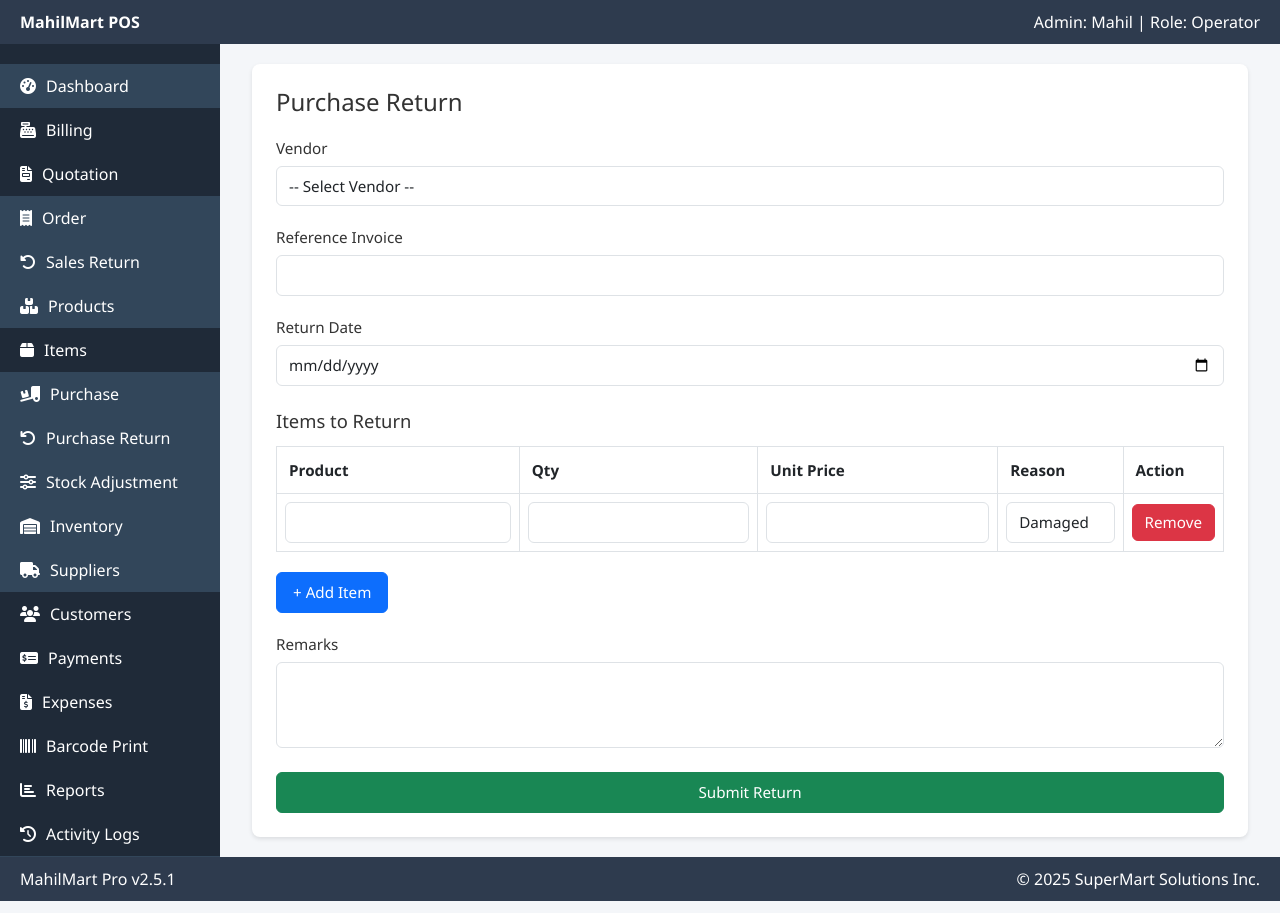
After one commit to mahiltechlabops-bot/mahilmart-pos, a Django app: page /purchase_return/ in a window 1280 px wide. The commit adds this page. Run offline with Django 5.2, Linux system fonts and the light colour scheme.

Commit message:
commited on updated html pages

```diff
--- a/MahilMartPOS_App/templates/base.html
+++ b/MahilMartPOS_App/templates/base.html
@@ -178,11 +178,11 @@
             <li class="nav-item active" data-page="products"><a href="{% url 'products' %}"><i class="fas fa-boxes"></i>Products</a></li>
             <li class="nav-item" data-page="items"><a href="#"><i class="fas fa-box"></i>Items</a></li>
             <li class="nav-item active" data-page="purchase"><a href="{% url 'purchase' %}"><i class="fas fa-truck-loading"></i>Purchase</a></li>
-            <li class="nav-item" data-page="purchase_return"><a href="#"><i class="fas fa-undo"></i>Purchase Return</a></li>
-            <li class="nav-item" data-page="stock_adjustment"><a href="#"><i class="fas fa-sliders-h"></i>Stock Adjustment</a></li>
+            <li class="nav-item active" data-page="purchase_return"><a href="{% url 'purchase_return' %}"><i class="fas fa-undo"></i>Purchase Return</a></li>
+            <li class="nav-item active" data-page="stock_adjustment"><a href="{% url 'stock_adjustment' %}"><i class="fas fa-sliders-h"></i>Stock Adjustment</a></li>
 
-            <li class="nav-item" data-page="inventory"><a href="#"><i class="fas fa-warehouse"></i>Inventory</a></li>
-            <li class="nav-item" data-page="suppliers"><a href="#"><i class="fas fa-truck"></i>Suppliers</a></li>
+            <li class="nav-item active" data-page="inventory"><a href="{% url 'inventory' %}"><i class="fas fa-warehouse"></i>Inventory</a></li>
+            <li class="nav-item active" data-page="suppliers"><a href="{% url 'suppliers' %}"><i class="fas fa-truck"></i>Suppliers</a></li>
             <li class="nav-item" data-page="customers"><a href="#"><i class="fas fa-users"></i>Customers</a></li>
 
             <li class="nav-item" data-page="payments"><a href="#"><i class="fas fa-money-check-alt"></i>Payments</a></li>
@@ -289,5 +289,6 @@
       }
     };
 </script>
+{% block scripts %}{% endblock %}
 </body>
 </html>
--- /dev/null
+++ b/MahilMartPOS_App/templates/purchase_return.html
@@ -0,0 +1,162 @@
+{% extends "base.html" %}
+
+{% block title %}Purchase Return{% endblock %}
+
+{% block style %}
+<style>
+  .form-container {
+    background: #fff;
+    padding: 25px;
+    border-radius: 10px;
+    max-width: 900px;
+    margin: 20px auto;
+    box-shadow: 0 0 15px rgba(0,0,0,0.1);
+  }
+
+  .form-control {
+    width: 100%;
+    border-radius: 5px;
+    border: 1px solid #ccc;
+  }
+
+  table {
+    width: 100%;
+    border-collapse: collapse;
+    margin-top: 15px;
+  }
+
+  table th, table td {
+    border: 1px solid #ccc;
+    padding: 8px;
+  }
+
+  .btn {
+    padding: 6px 10px;
+    margin-top: 5px;
+    border: none;
+    border-radius: 4px;
+    cursor: pointer;
+  }
+
+  .btn-success { background-color: #28a745; color: white; }
+  .btn-primary { background-color: #007bff; color: white; }
+  .btn-danger { background-color: #dc3545; color: white; }
+
+  .table-responsive {
+    overflow-x: auto;
+  }
+</style>
+{% endblock %}
+
+{% block content %}
+<div class="container-sm" style="max-width: 1500px; margin: auto;">
+  <div class="form-container" style="padding: 1.5rem; background: white; border-radius: 0.5rem; box-shadow: 0 0.125rem 0.25rem rgba(0,0,0,0.1);">
+    <h2 style="margin-bottom: 1.25rem; font-size: 1.5rem;">Purchase Return</h2>
+
+    <form id="purchaseReturnForm" method="post">
+      {% csrf_token %}
+
+      <div class="form-group" style="margin-bottom: 1.25rem;">
+        <label for="vendor" style="display: block; margin-bottom: 0.375rem; font-weight: 500; font-size: 0.95rem;">Vendor</label>
+        <select id="vendor" name="vendor" class="form-control" style="padding: 0.5rem 0.75rem; height: auto; font-size: 0.95rem;" required>
+          <option value="">-- Select Vendor --</option>
+          <option value="vendor1">ABC Suppliers</option>
+          <option value="vendor2">XYZ Distributors</option>
+        </select>
+      </div>
+
+      <div class="form-group" style="margin-bottom: 1.25rem;">
+        <label for="invoice" style="display: block; margin-bottom: 0.375rem; font-weight: 500; font-size: 0.95rem;">Reference Invoice</label>
+        <input type="text" name="invoice" id="invoice" class="form-control" style="padding: 0.5rem 0.75rem; height: auto; font-size: 0.95rem;" required>
+      </div>
+
+      <div class="form-group" style="margin-bottom: 1.5rem;">
+        <label for="returnDate" style="display: block; margin-bottom: 0.375rem; font-weight: 500; font-size: 0.95rem;">Return Date</label>
+        <input type="date" name="returnDate" id="returnDate" class="form-control" style="padding: 0.5rem 0.75rem; height: auto; font-size: 0.95rem;" required>
+      </div>
+
+      <h4 style="margin-bottom: 0.875rem; font-size: 1.15rem;">Items to Return</h4>
+      <div class="table-responsive">
+        <table class="table table-bordered" id="itemsTable" style="margin-bottom: 1.25rem;">
+          <thead>
+            <tr>
+              <th style="padding: 0.75rem; font-size: 0.95rem;">Product</th>
+              <th style="padding: 0.75rem; font-size: 0.95rem;">Qty</th>
+              <th style="padding: 0.75rem; font-size: 0.95rem;">Unit Price</th>
+              <th style="padding: 0.75rem; font-size: 0.95rem;">Reason</th>
+              <th style="padding: 0.75rem; font-size: 0.95rem;">Action</th>
+            </tr>
+          </thead>
+          <tbody id="itemsBody">
+            <tr>
+              <td style="padding: 0.5rem;"><input type="text" name="product[]" class="form-control" style="padding: 0.5rem 0.75rem; height: auto; font-size: 0.95rem;" required></td>
+              <td style="padding: 0.5rem;"><input type="number" name="quantity[]" class="form-control" style="padding: 0.5rem 0.75rem; height: auto; font-size: 0.95rem;" min="1" required></td>
+              <td style="padding: 0.5rem;"><input type="number" name="unitPrice[]" class="form-control" style="padding: 0.5rem 0.75rem; height: auto; font-size: 0.95rem;" step="0.01" required></td>
+              <td style="padding: 0.5rem;">
+                <select name="reason[]" class="form-control" style="padding: 0.5rem 0.75rem; height: auto; font-size: 0.95rem;" required>
+                  <option value="damaged">Damaged</option>
+                  <option value="expired">Expired</option>
+                  <option value="wrong_item">Wrong Item</option>
+                  <option value="excess_stock">Excess Stock</option>
+                </select>
+              </td>
+              <td style="padding: 0.5rem; vertical-align: middle;">
+                <button type="button" class="btn btn-danger remove-btn" style="padding: 0.375rem 0.75rem; font-size: 0.95rem;">Remove</button>
+              </td>
+            </tr>
+          </tbody>
+        </table>
+      </div>
+
+      <button type="button" class="btn btn-primary" id="addItemBtn" style="padding: 0.5rem 1rem; font-size: 0.95rem; margin-bottom: 1.25rem;">+ Add Item</button>
+
+      <div class="form-group" style="margin-bottom: 1.5rem;">
+        <label for="remarks" style="display: block; margin-bottom: 0.375rem; font-weight: 500; font-size: 0.95rem;">Remarks</label>
+        <textarea name="remarks" id="remarks" rows="3" class="form-control" style="padding: 0.5rem 0.75rem; font-size: 0.95rem;"></textarea>
+      </div>
+
+      <button type="submit" class="btn btn-success" style="padding: 0.5rem 1rem; font-size: 0.95rem; width: 100%;">Submit Return</button>
+    </form>
+  </div>
+</div>
+
+<script>
+  document.addEventListener('DOMContentLoaded', function() {
+    // Add item functionality
+    document.getElementById('addItemBtn').addEventListener('click', function() {
+      const tbody = document.getElementById('itemsBody');
+      const newRow = document.createElement('tr');
+
+      newRow.innerHTML = `
+        <td style="padding: 0.5rem;"><input type="text" name="product[]" class="form-control" style="padding: 0.5rem 0.75rem; height: auto; font-size: 0.95rem;" required></td>
+        <td style="padding: 0.5rem;"><input type="number" name="quantity[]" class="form-control" style="padding: 0.5rem 0.75rem; height: auto; font-size: 0.95rem;" min="1" required></td>
+        <td style="padding: 0.5rem;"><input type="number" name="unitPrice[]" class="form-control" style="padding: 0.5rem 0.75rem; height: auto; font-size: 0.95rem;" step="0.01" required></td>
+        <td style="padding: 0.5rem;">
+          <select name="reason[]" class="form-control" style="padding: 0.5rem 0.75rem; height: auto; font-size: 0.95rem;" required>
+            <option value="damaged">Damaged</option>
+            <option value="expired">Expired</option>
+            <option value="wrong_item">Wrong Item</option>
+            <option value="excess_stock">Excess Stock</option>
+          </select>
+        </td>
+        <td style="padding: 0.5rem; vertical-align: middle;">
+          <button type="button" class="btn btn-danger remove-btn" style="padding: 0.375rem 0.75rem; font-size: 0.95rem;">Remove</button>
+        </td>
+      `;
+
+      tbody.appendChild(newRow);
+    });
+
+    // Remove item functionality
+    document.getElementById('itemsBody').addEventListener('click', function(e) {
+      if (e.target.classList.contains('remove-btn')) {
+        if (document.querySelectorAll('#itemsBody tr').length > 1) {
+          e.target.closest('tr').remove();
+        } else {
+          alert('You must keep at least one item in the return.');
+        }
+      }
+    });
+  });
+</script>
+{% endblock %}
--- a/MahilMartPOS_App/urls.py
+++ b/MahilMartPOS_App/urls.py
@@ -8,5 +8,10 @@ urlpatterns = [
     path('products/', views.products_view, name='products'),
     path('sale_return/', views.sale_return_view, name='sale_return'),
     path('purchase/', views.purchase_view, name='purchase'),
+    path('purchase_return/', views.purchase_return_view, name='purchase_return'),
+    path('stock_adjustment/', views.stock_adjustment_view, name='stock_adjustment'),
+    path('inventory/', views.inventory_view, name='inventory'),
+    path('product/<int:pk>/', views.product_detail, name='product_detail'),
+    path('suppliers/', views.suppliers_view, name='suppliers'),
     path('user/', views.user_view, name='user'),
 ]
--- a/MahilMartPOS_App/views.py
+++ b/MahilMartPOS_App/views.py
@@ -1,6 +1,8 @@
-from django.shortcuts import render,get_object_or_404, redirect, render
+from django.shortcuts import render, redirect,  get_object_or_404, render
 from django.contrib.auth import authenticate, login
-from django.http import HttpResponse
+from MahilMartPOS_App.models import Product
+from .models import Supplier
+from .forms import SupplierForm
 
 
 def home(request):
@@ -35,5 +37,37 @@ def sale_return_view(request):
 def purchase_view(request):
     return render(request, 'purchase.html')
 
+def purchase_return_view(request):
+    return render(request, 'purchase_return.html')
+
+def stock_adjustment_view(request):
+    return render(request, 'stock_adjustment.html')
+
+def inventory_view(request):
+    query = request.GET.get('q')
+    products = Product.objects.all()
+    if query:
+        products = products.filter(name__icontains=query)
+    return render(request, 'inventory.html', {'products': products})
+
+def product_detail(request, pk):
+    product = get_object_or_404(Product, pk=pk)
+    return render(request, 'product_detail.html', {'product': product})
+
+def suppliers_view(request):
+    suppliers = Supplier.objects.all()
+    form = SupplierForm()
+
+    if request.method == 'POST':
+        form = SupplierForm(request.POST)
+        if form.is_valid():
+            form.save()
+            return redirect('suppliers')
+
+    return render(request, 'suppliers.html', {
+        'suppliers': suppliers,
+        'form': form,
+    })
+
 def user_view(request):
     return render(request, 'user.html')
```
Also changed, not shown: MahilMartPOS_App/admin.py (+17 -0 lines), MahilMartPOS_App/forms.py (added, +14 -0 lines), MahilMartPOS_App/models.py (+27 -2 lines), MahilMartPOS_App/templates/inventory.html (added, +91 -0 lines), MahilMartPOS_App/templates/product_detail.html (added, +17 -0 lines), MahilMartPOS_App/templates/stock_adjustment.html (added, +95 -0 lines), MahilMartPOS_App/templates/suppliers.html (added, +32 -0 lines), MahilMartPOS_App/migrations/0004_initial.py (added), MahilMartPOS_App/migrations/0005_remove_supplier_contact_supplier_contact_person_and_more.py (added).
